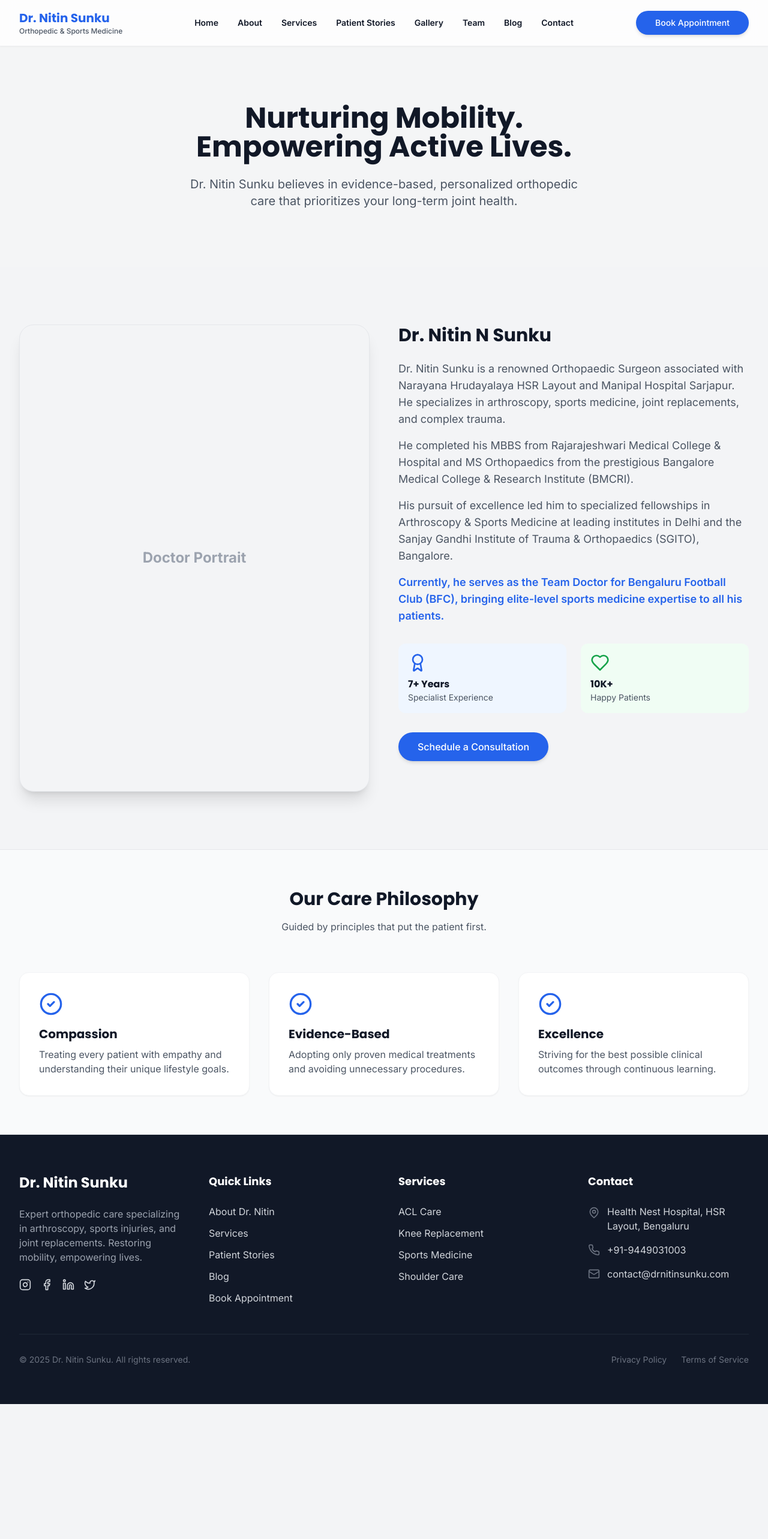
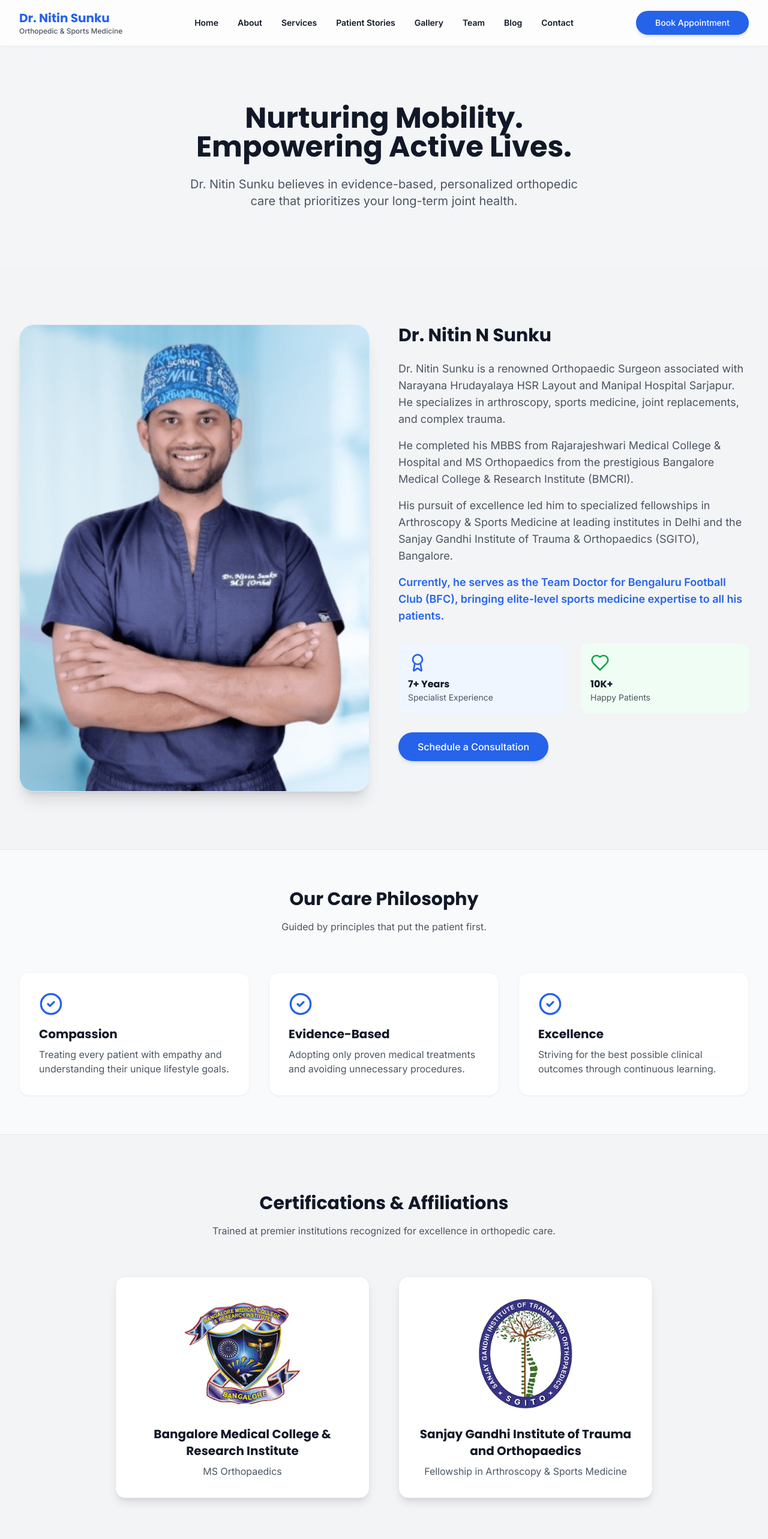
Before and after one commit to adonisarun123/dr-nitin, a Next.js app: page /about in a window 1280 px wide. Shown: the top 2566 px of the page at 60% size. Before the commit the page ends 2341 px from the top, so only its background shows below. Built offline with nearby package versions, Linux system fonts and the light colour scheme.

Commit message:
Add certifications and doctor portrait to About Us page

```diff
--- a/app/about/page.tsx
+++ b/app/about/page.tsx
@@ -1,4 +1,5 @@
 import Link from "next/link";
+import Image from "next/image";
 import { PageHeader } from "@/components/ui/page-header";
 import { Button } from "@/components/ui/button";
 import { CheckCircle2, Award, BookOpen, Heart } from "lucide-react";
@@ -17,9 +18,13 @@ export default function AboutPage() {
                 <div className="container mx-auto px-4 sm:px-6 lg:px-8">
                     <div className="grid lg:grid-cols-2 gap-12 items-start">
                         <FadeIn direction="right" className="relative aspect-[3/4] rounded-3xl overflow-hidden bg-gray-100 border border-gray-200 shadow-xl">
-                            <div className="absolute inset-0 flex items-center justify-center text-gray-400 font-bold text-2xl">
-                                Doctor Portrait
-                            </div>
+                            <Image
+                                src="/dr-nitin-hero.jpg"
+                                alt="Dr. Nitin N Sunku - Orthopaedic Surgeon"
+                                fill
+                                className="object-cover"
+                                priority
+                            />
                         </FadeIn>
 
                         <FadeIn delay={0.2}>
@@ -83,6 +88,44 @@ export default function AboutPage() {
                     </div>
                 </div>
             </section>
+
+            {/* Certifications & Affiliations */}
+            <section className="py-16 lg:py-24">
+                <div className="container mx-auto px-4 sm:px-6 lg:px-8">
+                    <FadeIn className="text-center max-w-2xl mx-auto mb-16">
+                        <h2 className="text-3xl font-heading font-bold text-gray-900">Certifications & Affiliations</h2>
+                        <p className="mt-4 text-gray-600">Trained at premier institutions recognized for excellence in orthopedic care.</p>
+                    </FadeIn>
+
+                    <div className="grid md:grid-cols-2 gap-12 max-w-4xl mx-auto">
+                        <FadeIn delay={0.1} className="bg-white p-8 rounded-2xl shadow-lg border border-gray-200 flex flex-col items-center justify-center text-center">
+                            <div className="relative w-48 h-48 mb-6">
+                                <Image
+                                    src="/bmcri-logo.png"
+                                    alt="Bangalore Medical College & Research Institute"
+                                    fill
+                                    className="object-contain"
+                                />
+                            </div>
+                            <h3 className="text-xl font-bold text-gray-900 mb-2">Bangalore Medical College & Research Institute</h3>
+                            <p className="text-gray-600">MS Orthopaedics</p>
+                        </FadeIn>
+
+                        <FadeIn delay={0.2} className="bg-white p-8 rounded-2xl shadow-lg border border-gray-200 flex flex-col items-center justify-center text-center">
+                            <div className="relative w-48 h-48 mb-6">
+                                <Image
+                                    src="/sgito-logo.png"
+                                    alt="Sanjay Gandhi Institute of Trauma and Orthopaedics"
+                                    fill
+                                    className="object-contain"
+                                />
+                            </div>
+                            <h3 className="text-xl font-bold text-gray-900 mb-2">Sanjay Gandhi Institute of Trauma and Orthopaedics</h3>
+                            <p className="text-gray-600">Fellowship in Arthroscopy & Sports Medicine</p>
+                        </FadeIn>
+                    </div>
+                </div>
+            </section>
         </main>
     );
 }
```
Also changed, not shown: public/bmcri-logo.png (added), public/sgito-logo.png (added).
